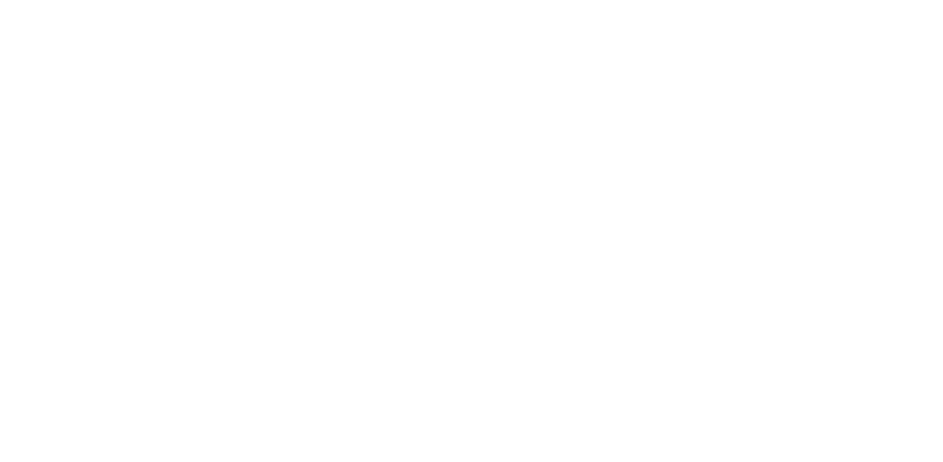
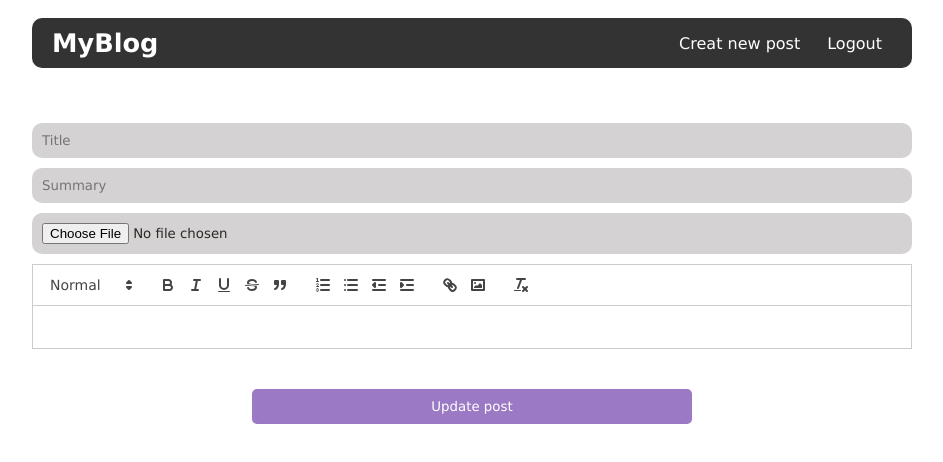
Before and after one commit to dahhou-ilyas/BlogHub, a React (Create React App) app in the folder front-end/: page /edit/1 in a window 1280 px wide. Before the commit this address had no page. Shown: the top 462 px of the page, without its empty margins (168-1111 px from the left). Built offline with nearby package versions, Linux system fonts and the light colour scheme; no server answers.

Commit message:
add edit page

```diff
--- a/front-end/src/App.css
+++ b/front-end/src/App.css
@@ -14,10 +14,16 @@
     display: flex;
     justify-content: space-between;
     margin-bottom: 55px;
+    color: #fff;
+    background-color: #333;
+    border-radius: 10px;
+    padding: 10px;
+
 }
 header a{
     text-decoration: none;
     color: inherit;
+    padding-left: 10px;
 }
 header a.logo{
     font-weight:bold;
@@ -27,6 +33,8 @@
     display: flex;
     align-items: center;
     gap: 17px;
+    padding-right: 20px;
+
 }
 
 
@@ -116,6 +124,11 @@
     align-items: center;
    overflow: hidden;
 }
+div.post-page{
+    border: 0;
+    border-radius: 20px;
+    background-color: #aaaaaa41;
+}
 
 div.post-page div.image img{
    object-fit: cover;
@@ -149,3 +162,18 @@
  div.post-page div.contente p{
     line-height: 1.6rem;
   }
+
+  div.edit-row{
+    margin-bottom: 10px;
+    text-align: center;
+
+  }
+
+  div.post-page a.edit-btn{
+    color: #fff;
+    background-color: #5d0c5996;
+    text-decoration: none;
+    padding: 5px;
+    border-radius: 5px;
+
+  }
--- a/front-end/src/App.js
+++ b/front-end/src/App.js
@@ -8,6 +8,7 @@
 import {UserContextProvide} from './Usercontext'
 import CreerPostPage from './compenant/CreerPostPage';
 import PostPages from './compenant/PostPages';
+import EditPost from './compenant/EditPost';
 
 function App() {
   return (
@@ -19,6 +20,7 @@
         <Route path={'/registre'} element={<Registre/>}/>
         <Route path={'/create'} element={<CreerPostPage/>} />
         <Route path={'/post/:id'} element={<PostPages/>}/>
+        <Route path={'/edit/:id'} element={<EditPost/>}></Route>
       </Route>
     </Routes>
     </UserContextProvide>
--- /dev/null
+++ b/front-end/src/compenant/EditPost.js
@@ -0,0 +1,84 @@
+import React, { useEffect, useState } from 'react'
+import ReactQuill from 'react-quill'
+import 'react-quill/dist/quill.snow.css'
+import { Navigate, useParams } from 'react-router-dom';
+
+function EditPost() {
+    const {id}=useParams();
+
+    const [title,setTitle]=useState('');
+    const [summary,setSummary]=useState('');
+    const [content,setContent]=useState('');
+    const [file,setFile]=useState('')
+    const [redirect,setRedirect]=useState(false)
+
+    const modules = {
+        toolbar: [
+          [{ 'header': [1, 2, false] }],
+          ['bold', 'italic', 'underline','strike', 'blockquote'],
+          [{'list': 'ordered'}, {'list': 'bullet'}, {'indent': '-1'}, {'indent': '+1'}],
+          ['link', 'image'],
+          ['clean']
+        ],
+      }
+      const formats = [
+        'header',
+        'bold', 'italic', 'underline', 'strike', 'blockquote',
+        'list', 'bullet', 'indent',
+        'link', 'image'
+      ]
+
+      useEffect(()=>{
+        fetch('http://localhost:4000/post/'+id)
+        .then(response => {
+            response.json().then(postInfo =>{
+                setTitle(postInfo.titre)
+                setContent(postInfo.content)
+                setSummary(postInfo.resume)
+            })
+        })
+      },[])
+
+    async function updatePost(e){
+        e.preventDefault()
+        const data =new FormData();
+        data.set('title',title)
+      data.set('summary',summary)
+      data.set('content',content)
+      data.set('id',id)
+      data.set('file',file[0])
+
+
+        const response=await fetch('http://localhost:4000/post',{
+            method:'PUT',
+            body:data,
+            credentials:'include'
+        })
+        if(response.ok){
+            setRedirect(true)
+        }
+
+
+    }
+
+    if(redirect){
+        return <Navigate to={'/post/'+id}/>
+      }
+    return (
+      <form onSubmit={updatePost}>
+          <input type="text" placeholder='Title'
+            value={title} onChange={e=>setTitle(e.target.value)} />
+          <input type="summary" placeholder='Summary'
+            value={summary} onChange={e=>setSummary(e.target.value)}/>
+          <input type="file" onChange={e=>setFile(e.target.files)} />
+          <ReactQuill value={content}
+            onChange={newValue=>setContent(newValue)}
+            modules={modules}
+            theme={'snow'}
+            formats={formats} />
+          <button className='Post'>Update post</button>
+      </form>
+    )
+}
+
+export default EditPost
--- a/front-end/src/compenant/PostPages.js
+++ b/front-end/src/compenant/PostPages.js
@@ -1,11 +1,14 @@
 import { formatISO, formatISO9075 } from 'date-fns';
-import React, { useEffect, useState } from 'react'
-import { useParams } from 'react-router-dom'
-
+import React, { useContext, useEffect, useState } from 'react'
+import { Link, useParams } from 'react-router-dom'
+import  {Usercontext}  from '../Usercontext'
 
 function PostPages() {
 
     const [postInfo,setPostInfo]=useState(null)
+
+    const {userInfo}=useContext(Usercontext)
+
     const {id}=useParams();
     useEffect(()=>{
         fetch(`http://localhost:4000/post/${id}`)
@@ -21,6 +24,11 @@
        <h1>{postInfo.titre}</h1>
        <time>{formatISO9075(new Date(postInfo.createdAt))}</time>
        <div className='author'>by @{postInfo.author.username}</div>
+      {userInfo.id===postInfo.author._id && (
+        <div className='edit-row'>
+          <Link className='edit-btn' to={`/edit/${postInfo._id}`}>Edit this post</Link>
+        </div>
+      )}
         <div className='image'>
           <img src={`http://localhost:4000/${postInfo.image}`}/>
         </div>
```
Also changed, not shown: 1 other file (tests, documents, lock files or other folders).
